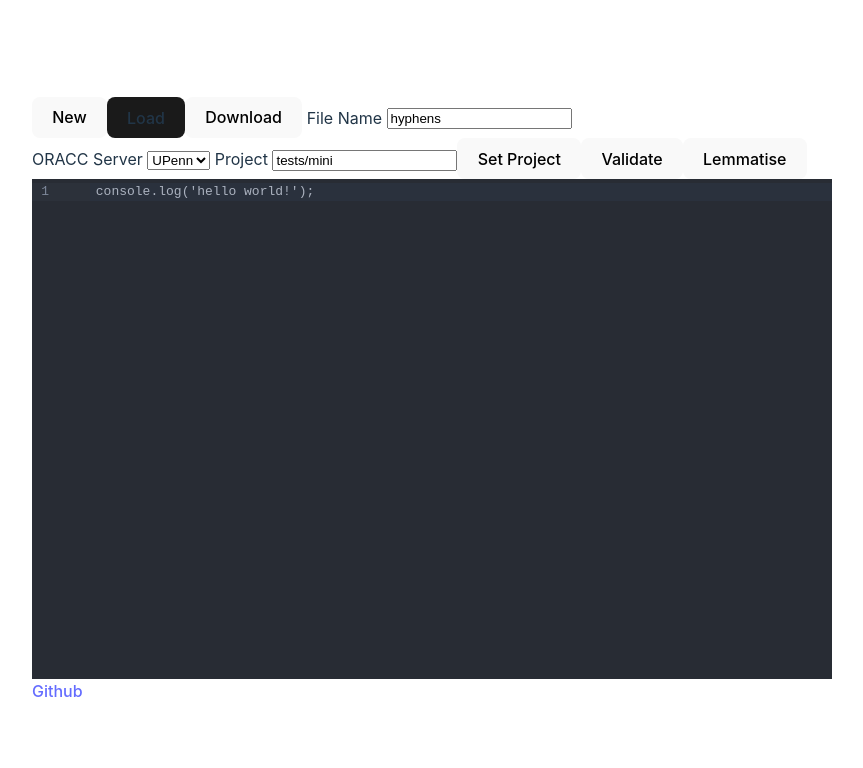
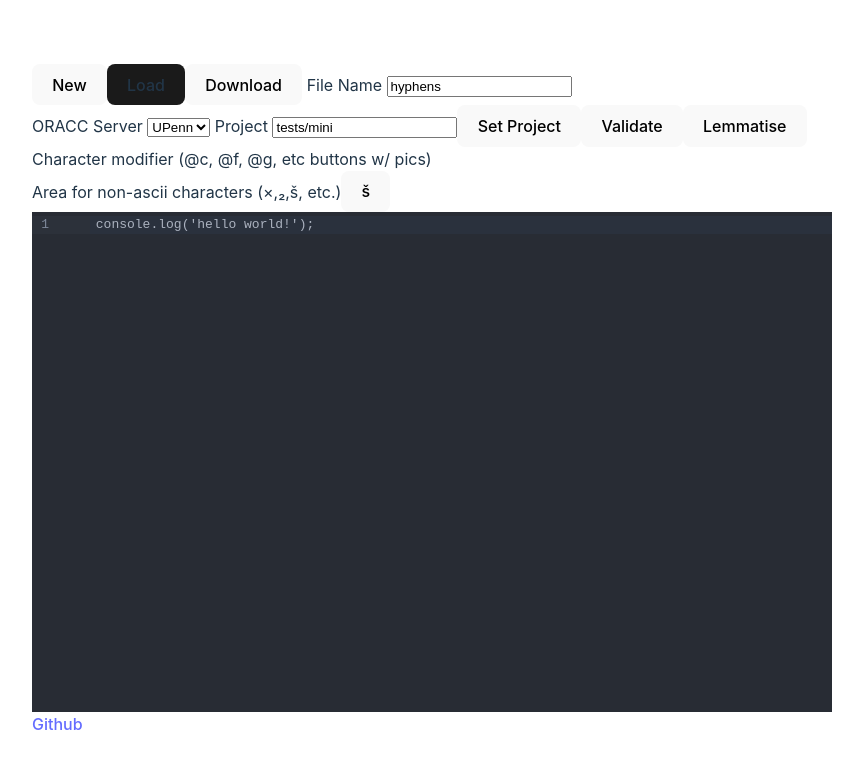
Before and after one commit to PEKennedy/ATF_Editor, a React (Vite) app in the folder Client/: page / in a window 1280 px wide. Shown: the top 768 px of the page, without its empty margins (208-1071 px from the left). Built offline with nearby package versions, Linux system fonts and the light colour scheme.

Commit message:
update readme

```diff
--- a/Client/default.yaml
+++ b/Client/default.yaml
@@ -16,9 +16,9 @@ handlers:
 # For some reason the mime_type fix is only working if you manually set the
 # name of the js file like so...
 
-- url: /assets/index-htEN0pMb.js
-  static_files: dist/assets/index-htEN0pMb.js
-  upload: dist/assets/index-htEN0pMb.js
+- url: /assets/index-z5YHTRLi.js
+  static_files: dist/assets/index-z5YHTRLi.js
+  upload: dist/assets/index-z5YHTRLi.js
   mime_type: application/javascript
 
 - url: /assets/(.*).css
--- a/Client/src/App.tsx
+++ b/Client/src/App.tsx
@@ -13,6 +13,8 @@ import {Diagnostic, linter, lintGutter} from "@codemirror/lint";
 //import {syntaxTree} from "@codemirror/language"
 
 import * as project_options from './settings/projects.json';
+
+import {useRef} from 'react';
 
 //import JSZip from 'jszip';
 
@@ -35,6 +37,9 @@ function App() {
   const [errors, setErrors] = useState("");
   let errLinesInitVar:number[] = []
   const [errorlines, setErrorLines] = useState(errLinesInitVar);
+
+//NOTE: useRef persists between renders
+
 
   async function PostToORACC(textbody="test", project="tests/mini", file="hyphens.atf", server="UPENN", method="validate"){
 
@@ -261,6 +266,10 @@ function App() {
     }
   }
 
+  function addCharacter(char){
+    //let transaction = view.state.update({changes: {from: cursor, instert: char}})
+    //view.dispatch(transaction)
+  }
 
 
 
@@ -277,8 +286,8 @@ function App() {
         <br/>
 
 
-        <div>Character modifier (@c, @f, @g, etc buttons w/ pics)</div>
-        <div>Area for non-ascii characters (×,₂,š, etc.)</div>
+
+
         <div>Area for enabling protocols and advanced conventions
         <select id="server_select" value="babylonian">
           <option key="1">Babylonian</option>
@@ -320,6 +329,14 @@ function App() {
 
         <button onClick={validate}>Validate</button>
         <button onClick={lemmatise}>Lemmatise</button><br/>
+        <div>
+          Character modifier (@c, @f, @g, etc buttons w/ pics)<br/>
+
+
+        </div>
+        <div>Area for non-ascii characters (×,₂,š, etc.)
+        <button onClick={()=>{addCharacter("š")}}>š</button>
+        </div>
 
         <CodeMirror value={text} height="500px" onChange={TextChanged} extensions={[
             /*keymap.of([{
```
Also changed, not shown: 1 other file (tests, documents, lock files or other folders).
